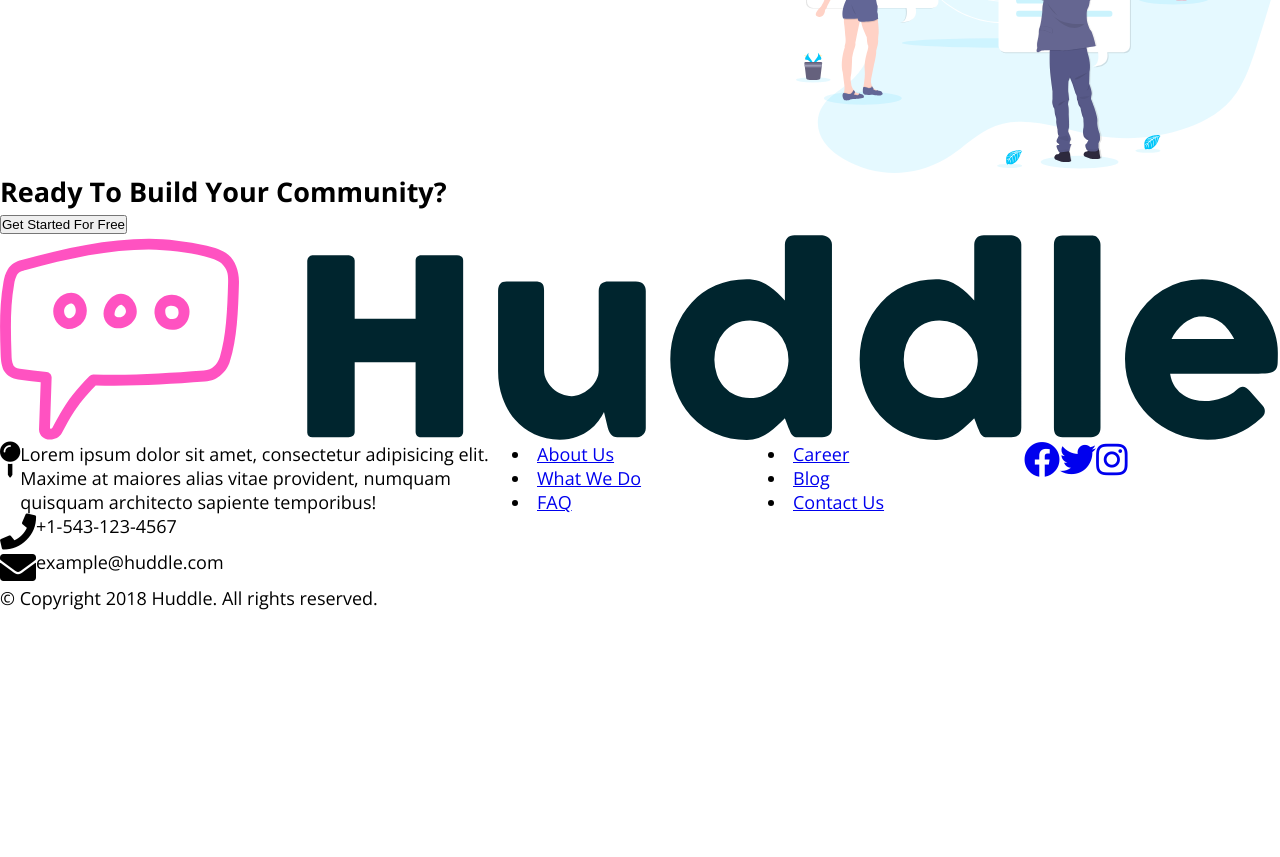
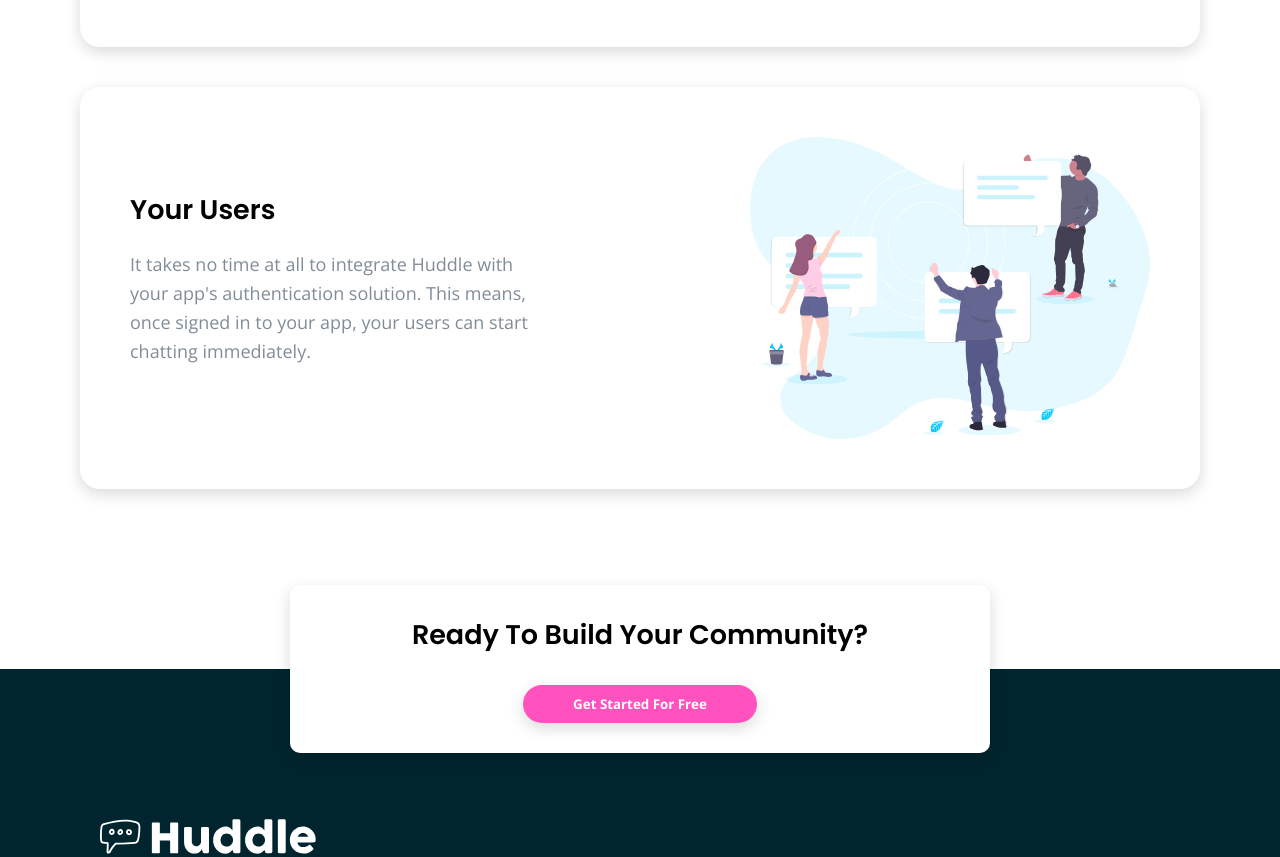
Before and after one commit to lenahm/huddle-landing-page, a plain HTML site: page index.html in a window 1280 px wide. Shown: the part 1365-2222 px from the top of the page. Before the commit the page ends 1975 px from the top, so only its background shows below. Drawn offline with nearby package versions, Linux system fonts and the light colour scheme.

Commit message:
finished desktop version

```diff
--- a/css/style.css
+++ b/css/style.css
@@ -5,6 +5,7 @@
     --pale-cyan: hsl(193, 100%, 96%);
     --dark-cyan: hsl(192, 100%, 9%);
     --grayish-blue: hsl(208, 11%, 55%);
+    --shadow: 0 5px 15px rgba(0, 0, 0, 0.15);
 }
 
 /* main styling */
@@ -20,15 +21,50 @@ body {
     font-size: 18px;
 }
 
+h1,
+h2 {
+    font-family: 'Poppins', sans-serif;
+}
+
+header p,
+main p {
+    margin: 20px 0;
+    line-height: 1.8rem;
+}
+
 /* header */
 
+header > img {
+    position: absolute;
+    z-index: 1;
+    top: 0;
+    left: 0;
+    width: 100%;
+    height: 60vh;
+}
+
+header {
+    height: 60vh;
+    padding: 50px;
+    background-color: var(--pale-cyan);
+}
+
 header #header-navbar {
+    position: relative;
+    z-index: 2;
     justify-content: space-between;
     align-items: center;
 }
 
 header #header-content {
+    position: relative;
+    z-index: 2;
+    margin-top: 80px;
     grid-template-columns: repeat(2, 1fr);
+}
+
+header #header-content > div {
+    padding: 30px;
 }
 
 header #header-content > img {
@@ -39,6 +75,9 @@ header #header-content > img {
 
 main #features {
     flex-direction: column;
+    gap: 40px;
+    margin: 80px;
+    padding-bottom: 100px;
 }
 
 main #features > div:nth-child(2) {
@@ -46,17 +85,114 @@ main #features > div:nth-child(2) {
 }
 
 main #features img {
-    width: 500px;
+    width: 400px;
+}
+
+main #features .feature {
+    justify-content: center;
+    align-items: center;
+    gap: 200px;
+    padding: 50px;
+    border-radius: 20px;
+    box-shadow: var(--shadow);
+}
+
+main #features .feature > div > p {
+    color: var(--grayish-blue);
+}
+
+/* ready-to-build */
+
+main #ready-to-build {
+    flex-direction: column;
+    align-items: center;
+    justify-content: center;
+    width: 700px;
+    position: absolute;
+    left: 50%;
+    transform: translate(-50%, -50%);
+    padding: 30px;
+    background-color: #fff;
+    border-radius: 10px;
+    box-shadow: var(--shadow);
+}
+
+main #ready-to-build > button {
+    margin-top: 30px;
 }
 
 /* footer */
 
 footer {
     flex-direction: column;
+    padding: 150px 100px 50px 100px;
+    background-color: var(--dark-cyan);
+    color: #fff;
+}
+
+footer > img {
+    width: 20%;
 }
 
 footer #footer-infos {
-    grid-template-columns: 40% 20% 20% 20%;
+    grid-template-columns: 45% 10% 15% 15% 15%;
+    margin: 50px 0 20px 0;
+}
+
+footer #footer-infos #location-phone-mail div i {
+    margin-right: 20px;
+    font-size: 20px;
+}
+
+footer #footer-infos #location-phone-mail #location > i {
+    margin-right: 30px;
+}
+
+footer #footer-infos #location-phone-mail #phone,
+footer #footer-infos #location-phone-mail #mail {
+    align-items: center;
+    padding-top: 20px;
+}
+
+footer #footer-infos #footer-menu-left,
+footer #footer-infos #footer-menu-right {
+    list-style-type: none;
+}
+
+footer #footer-infos #footer-menu-left .nav-item,
+footer #footer-infos #footer-menu-right .nav-item {
+    margin-bottom: 15px;
+}
+
+footer #footer-infos #footer-menu-left .nav-item .nav-link,
+footer #footer-infos #footer-menu-right .nav-item .nav-link  {
+    cursor: pointer;
+    text-decoration: none;
+    color: #fff;
+}
+
+footer #footer-infos #footer-menu-left .nav-item .nav-link:hover,
+footer #footer-infos #footer-menu-right .nav-item .nav-link:hover {
+    border-bottom: 1px solid #fff;
+}
+
+footer #footer-infos #socialmedia #socialmedia-icons a {
+    padding: 10px;
+    margin-left: 20px;
+    color: #fff;
+    font-size: 0.8rem;
+    border: 1px solid #fff;
+    border-radius: 50%;
+}
+
+footer #footer-infos #socialmedia #socialmedia-icons a:hover {
+    color: var(--pink);
+    border: 1px solid var(--pink);
+}
+
+footer #copyright {
+    text-align: right;
+    font-size: 0.8rem;
 }
 
 /* utility classes */
@@ -68,3 +204,26 @@ footer #footer-infos {
 .grid {
     display: grid;
 }
+
+.btn {
+    cursor: pointer;
+    padding: 10px 50px;
+    font-family: inherit;
+    font-weight: 700;
+    border: none;
+    border-radius: 20px;
+    box-shadow: var(--shadow);
+}
+
+.btn:hover {
+    opacity: 0.7;
+}
+
+.btn-primary {
+    background-color: var(--pink);
+    color: #fff;
+}
+
+.btn-secondary {
+    background-color: #fff;
+}
--- a/index.html
+++ b/index.html
@@ -12,15 +12,16 @@
 </head>
 <body>
     <header>
+        <img src="img/bg-hero-desktop.svg">
         <div id="header-navbar" class="flex">
             <img src="img/logo.svg" id="logo">
-            <button>Try It Free</button>
+            <button class="btn btn-secondary">Try It Free</button>
         </div>
         <div id="header-content" class="grid">
             <div>
                 <h1>Build The Community Your Fans Will Love</h1>
                 <p>Huddle re-imagines the way we build communities. You have a voice, but so does your audience. Create connections with your users as you engage in genuine discussion.</p>
-                <button>Get Started For Free</button>
+                <button class="btn btn-primary">Get Started For Free</button>
             </div>
             <img src="img/illustration-mockups.svg">
         </div>
@@ -49,13 +50,13 @@
                 <img src="img/illustration-your-users.svg">
             </div>
         </section>
-        <section id="ready-to-build">
+        <section id="ready-to-build" class="flex">
             <h2>Ready To Build Your Community?</h2>
-            <button>Get Started For Free</button>
+            <button class="btn btn-primary">Get Started For Free</button>
         </section>
     </main>
     <footer class="flex">
-        <img src="img/logo.svg">
+        <img src="img/logo-footer.svg">
         <div id="footer-infos" class="grid">
             <div id="location-phone-mail">
                 <div id="location" class="flex">
@@ -71,6 +72,7 @@
                     <p>example@huddle.com</p>
                 </div>
             </div>
+            <div></div>
             <div id="footer-menu-left">
                 <li class="nav-item"><a href="#" class="nav-link">About Us</a></li>
                 <li class="nav-item"><a href="#" class="nav-link">What We Do</a></li>
```
Also changed, not shown: img/logo-footer.svg (added).
